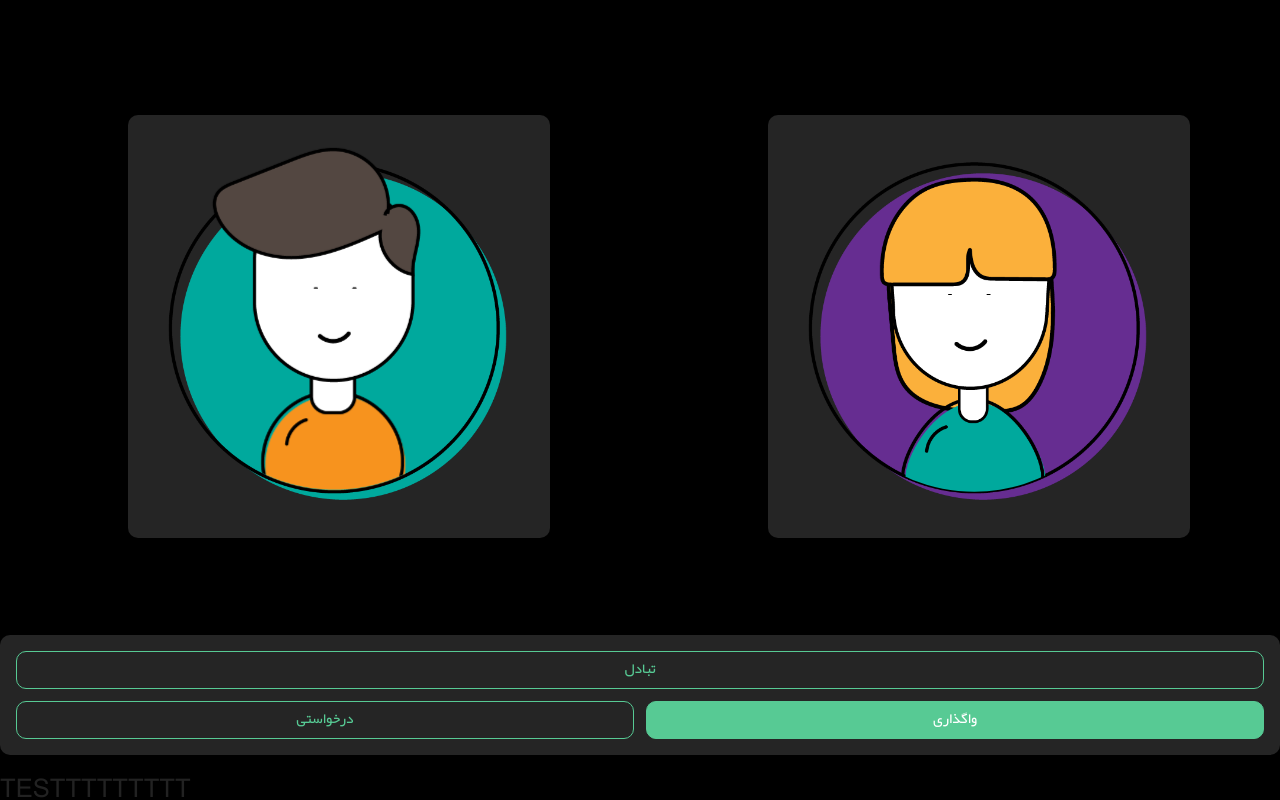
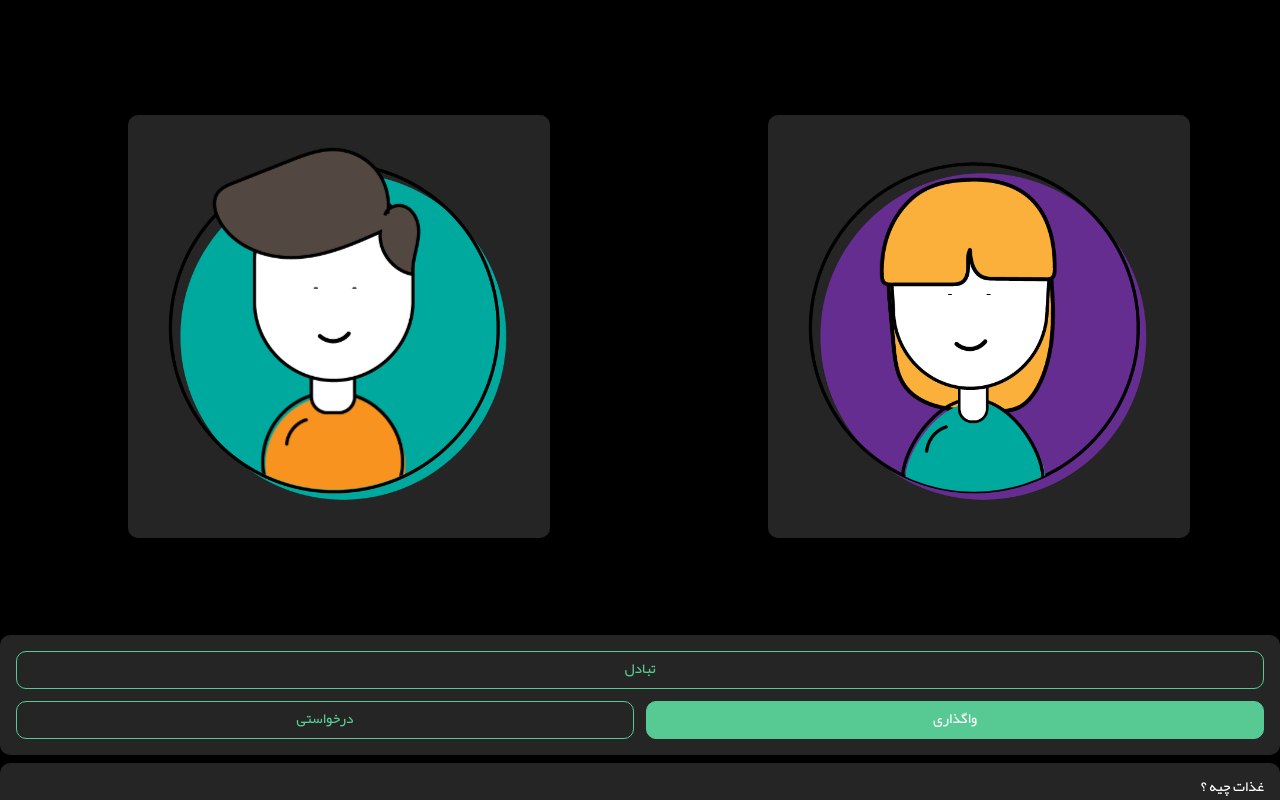
Before and after one commit to SoheilKhorram/food-exhanger, a React (Vite) app: page / in a window 1280 px wide. Both pictures are taken after a click on the button "واگذاری". Shown: the top 800 px of the page. Built offline with nearby package versions, Linux system fonts and the light colour scheme.

Commit message:
final touches for finding the bug

```diff
--- a/src/components/Transfer.tsx
+++ b/src/components/Transfer.tsx
@@ -71,15 +71,17 @@ const Transfer = () => {
     const handleMainButtonClick = () => {
         checkErrors()
 
-        /* const name = localStorage.getItem('name')
+        const name = localStorage.getItem('name')
         const username = localStorage.getItem('username')
-        const userId = localStorage.getItem('userId') */
-
+        const userId = localStorage.getItem('userId')
 
         if (!(hasYourFoodPlaceError || hasYourFoodTypeError || hasFoodCodeError)) {
             axios.post('http://localhost:4000/api/transfer', {
                 requestedFoodType: yourFoodType,
                 requestedFoodPlace: yourFoodPlace,
+                name,
+                username,
+                userId: +userId!,
                 code: foodCode
             }, {
                 headers: {
@@ -95,7 +97,6 @@ const Transfer = () => {
 
     return (
         <>
-            <h1>TESTTTTTTTTT</h1>
             <div className={styles['food_options']}>
                 <div>
                     <span>
```
